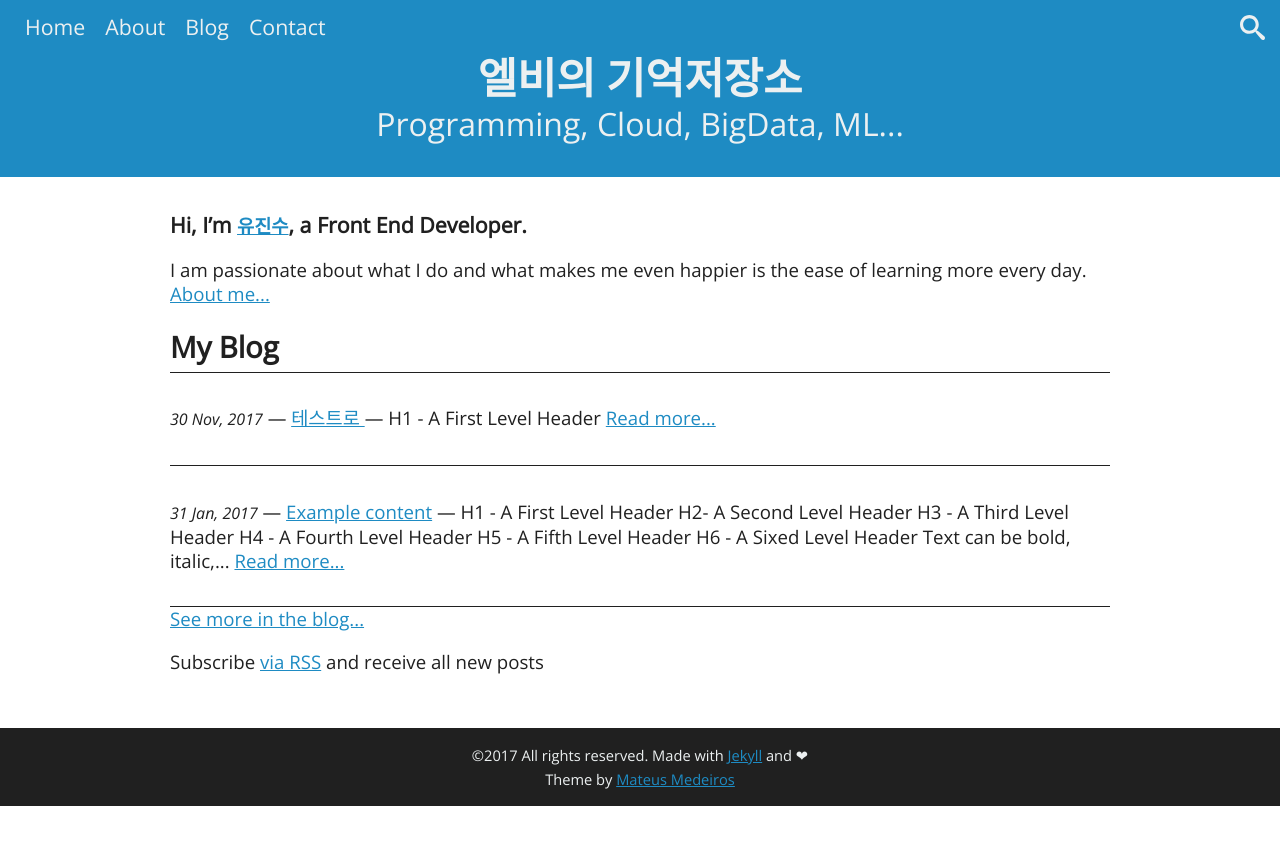
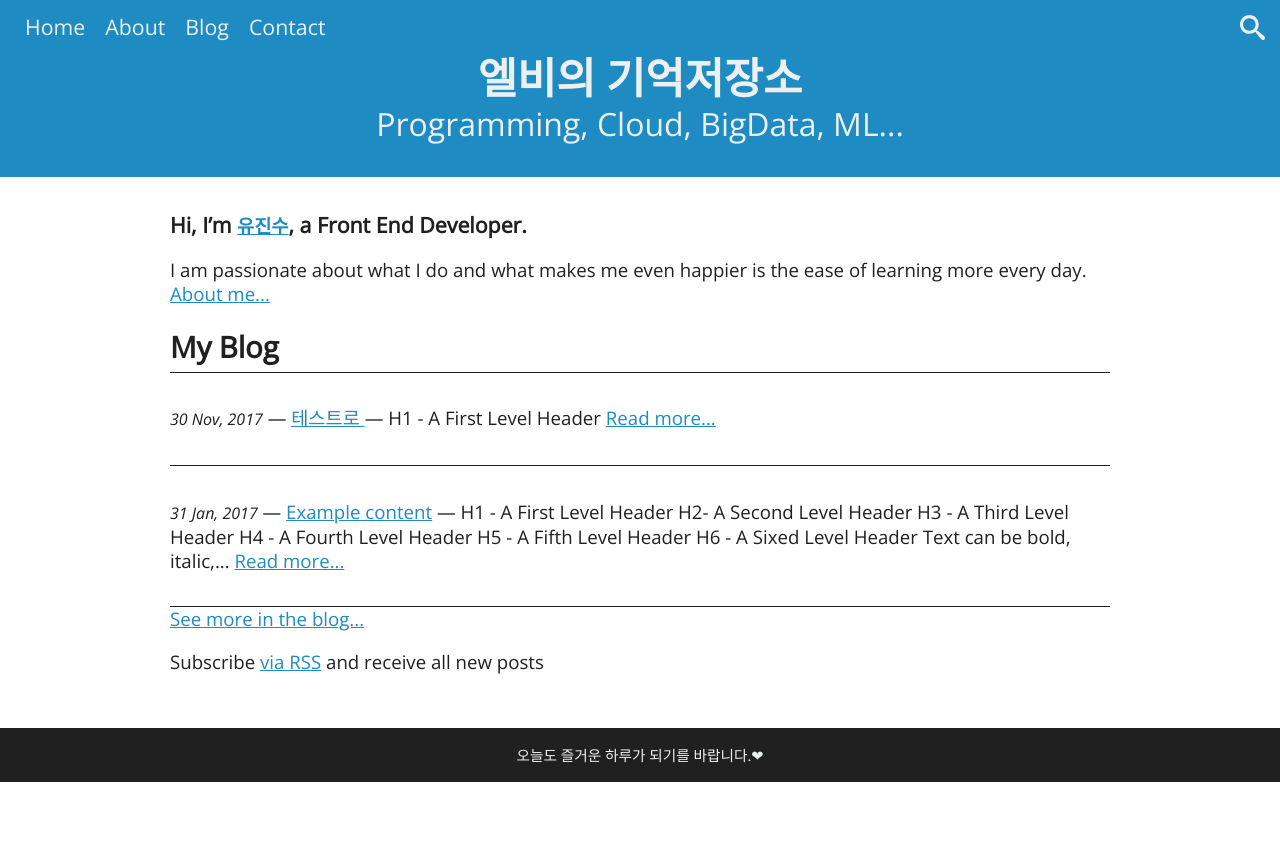
Before and after one commit to mateussmedeiros/blade-theme, a Jekyll site: the page built from index.html, in a window 1280 px wide. Shown: the top 845 px of the page. Built offline with Jekyll 4.4.1, drawn with Linux system fonts in a browser that asks for light colours.

Commit message:
Update footer.html

```diff
--- a/_includes/footer.html
+++ b/_includes/footer.html
@@ -1,6 +1,5 @@
 <footer class="footer">
-	<p> ©2017 All rights reserved. Made with <a aria-label="Jekyll" href="http://jekyllrb.com" target="_blank" title="Made with Jekyll">Jekyll</a> and <span aria-label="Love">❤</span></p>
-    <p>Theme by <a aria-label="Theme author" href="http://mateussmedeiros.github.io/" target="_blank" title="Made with Jekyll">Mateus Medeiros</a></p>
+	<p> 오늘도 즐거운 하루가 되기를 바랍니다.<span aria-label="Love">❤</span></p>
 </footer>
 
 <script src="/assets/components/jquery/dist/jquery.min.js"></script>
```
